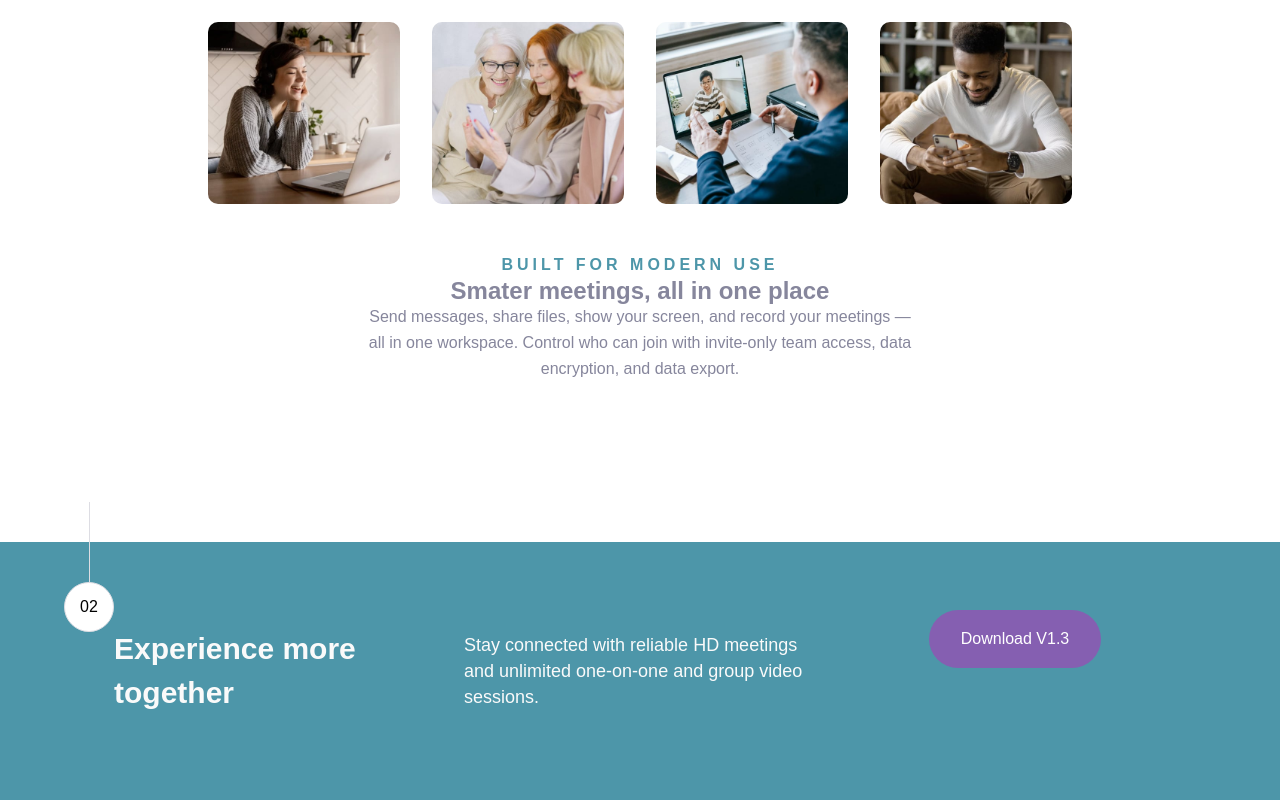
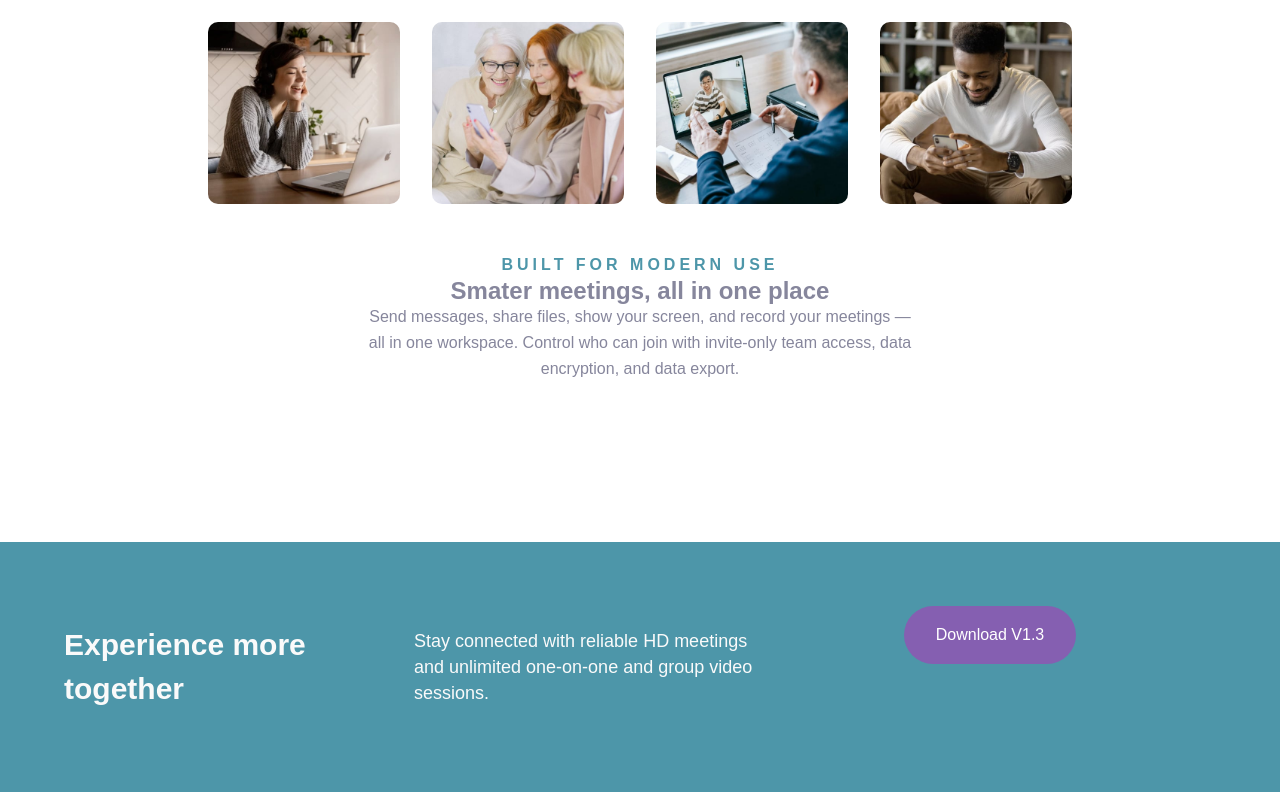
Before and after one commit to hagan23/meet-land-page, a website: page index.html in a window 1280 px wide. Shown: the part 696-1496 px from the top of the page. Drawn offline with Linux system fonts and the light colour scheme.

Commit message:
Update index.html

```diff
--- a/index.html
+++ b/index.html
@@ -58,11 +58,6 @@
       </main>
 
   <footer>
-    <div class="vertical vertical-02">
-      <div class="line-vertical"></div>
-      <div class=" number-vertical  number-vertical-02">02</div>
-    </div>
-
     <div class="footer-container">
       <h3>Experience more together</h3>
       <p class="text-footer">
```
